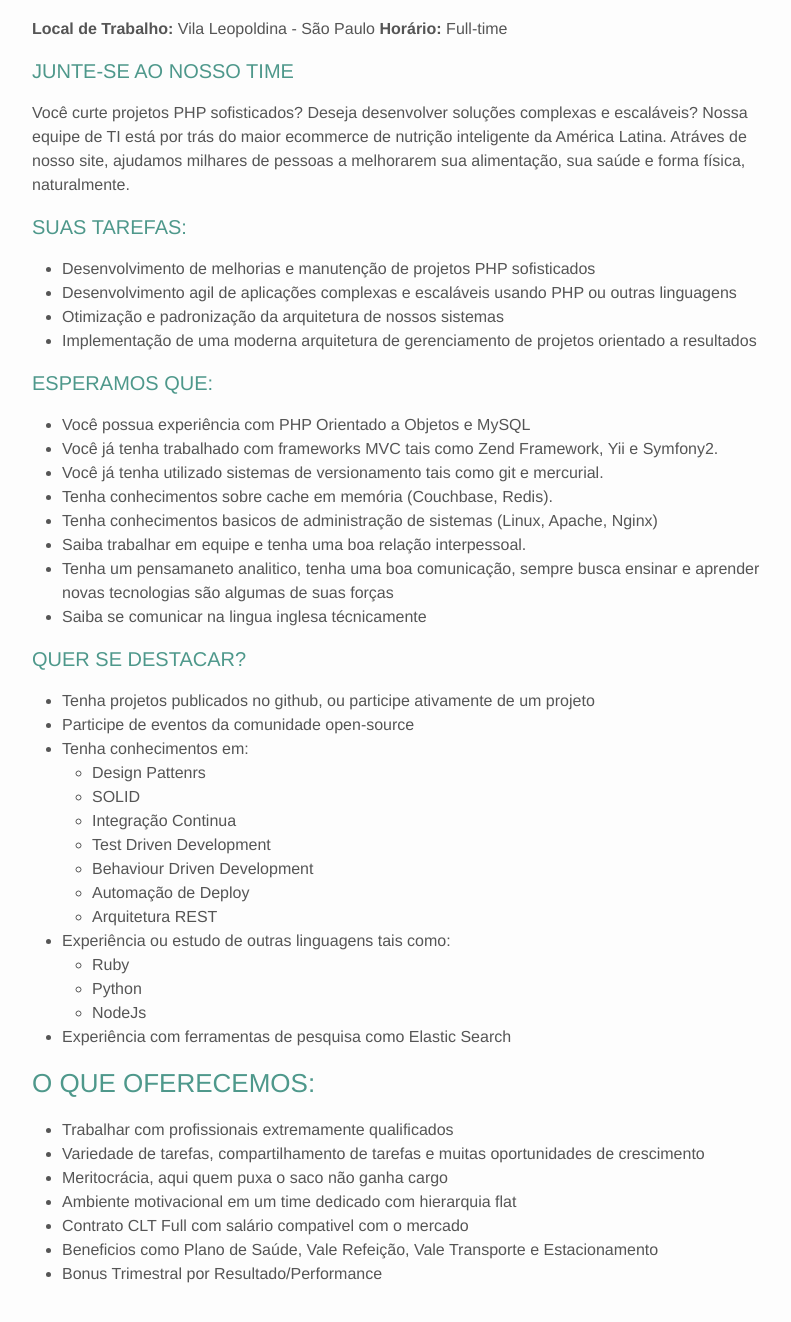
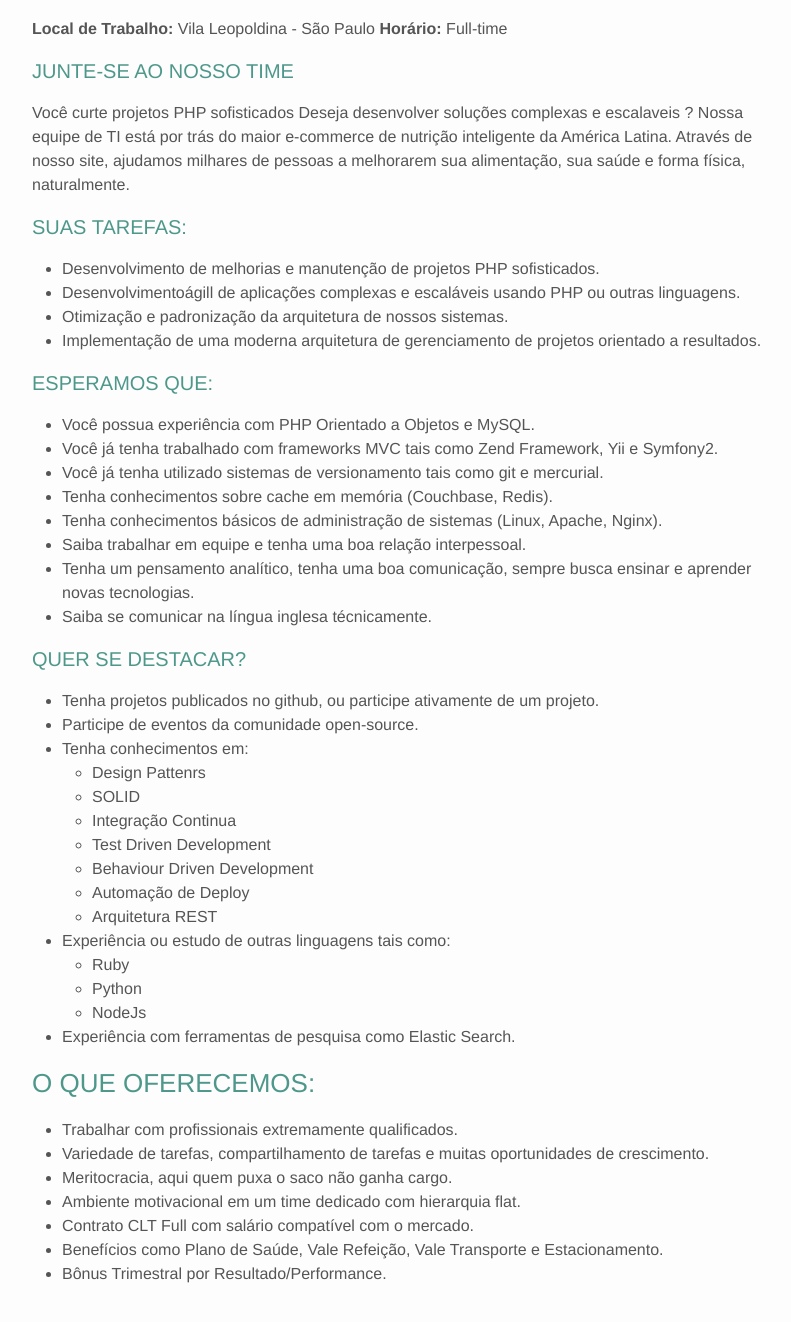
Before and after one commit to natuelabs/jobs, a Jekyll site: the page built from _posts/2015-07-20-desenvolvedor-backend.md, in a window 1280 px wide and 1400 px high, scrolled down 300 px. Shown: the top 1322 px of the window, without its empty margins (238-1029 px from the left). Built offline with Jekyll 4.4.1, drawn with Linux system fonts in a browser that asks for light colours.

Commit message:
#4 Code Review fixes

```diff
--- a/_posts/2015-07-20-desenvolvedor-backend.md
+++ b/_posts/2015-07-20-desenvolvedor-backend.md
@@ -11,34 +11,34 @@ provider: typeform
 **Horário:** Full-time
 
 #### Junte-se ao nosso time
-Você curte projetos PHP sofisticados? Deseja desenvolver soluções complexas e escaláveis?
-Nossa equipe de TI está por trás do maior ecommerce de nutrição inteligente da América Latina.
-Atráves de nosso site, ajudamos milhares de pessoas a melhorarem sua alimentação, sua saúde e forma física, naturalmente.
+Você curte projetos PHP sofisticados Deseja desenvolver soluções complexas e escalaveis ?
+Nossa equipe de TI está por trás do maior e-commerce de nutrição inteligente da América Latina.
+Através de nosso site, ajudamos milhares de pessoas a melhorarem sua alimentação, sua saúde e forma física, naturalmente.
 
 #### Suas tarefas:
 
-- Desenvolvimento de melhorias e manutenção de projetos PHP sofisticados
-- Desenvolvimento agil de aplicações complexas e escaláveis usando PHP ou outras linguagens
-- Otimização e padronização da arquitetura de nossos sistemas
-- Implementação de uma moderna arquitetura de gerenciamento de projetos orientado a resultados
+- Desenvolvimento de melhorias e manutenção de projetos PHP sofisticados.
+- Desenvolvimentoágill de aplicações complexas e escaláveis usando PHP ou outras linguagens.
+- Otimização e padronização da arquitetura de nossos sistemas.
+- Implementação de uma moderna arquitetura de gerenciamento de projetos orientado a resultados.
 
 #### Esperamos que:
 
-- Você possua experiência com PHP Orientado a Objetos e MySQL
+- Você possua experiência com PHP Orientado a Objetos e MySQL.
 - Você já tenha trabalhado com frameworks MVC tais como Zend Framework, Yii e Symfony2.
 - Você já tenha utilizado sistemas de versionamento tais como git e mercurial.
 - Tenha conhecimentos sobre cache em memória (Couchbase, Redis).
-- Tenha conhecimentos basicos de administração de sistemas (Linux, Apache, Nginx)
+- Tenha conhecimentos básicos de administração de sistemas (Linux, Apache, Nginx).
 - Saiba trabalhar em equipe e tenha uma boa relação interpessoal.
-- Tenha um pensamaneto analitico, tenha uma boa comunicação, sempre busca ensinar e aprender novas tecnologias são algumas de suas forças
-- Saiba se comunicar na lingua inglesa técnicamente
+- Tenha um pensamento analítico, tenha uma boa comunicação, sempre busca ensinar e aprender novas tecnologias.
+- Saiba se comunicar na língua inglesa técnicamente.
 
 
 #### Quer se destacar?
-- Tenha projetos publicados no github, ou participe ativamente de um projeto
-- Participe de eventos da comunidade open-source
+- Tenha projetos publicados no github, ou participe ativamente de um projeto.
+- Participe de eventos da comunidade open-source.
 - Tenha conhecimentos em:
-   - Design Pattenrs
+    - Design Pattenrs
     - SOLID
     - Integração Continua
     - Test Driven Development
@@ -49,15 +49,15 @@ Atráves de nosso site, ajudamos milhares de pessoas a melhorarem sua alimentaç
     - Ruby
     - Python
     - NodeJs
-- Experiência com ferramentas de pesquisa como Elastic Search
+- Experiência com ferramentas de pesquisa como Elastic Search.
 
 
 ### O que oferecemos:
 
-- Trabalhar com profissionais extremamente qualificados
-- Variedade de tarefas, compartilhamento de tarefas e muitas oportunidades de crescimento
-- Meritocrácia, aqui quem puxa o saco não ganha cargo
-- Ambiente motivacional em um time dedicado com hierarquia flat
-- Contrato CLT Full com salário compativel com o mercado
-- Beneficios como Plano de Saúde, Vale Refeição, Vale Transporte e Estacionamento
-- Bonus Trimestral por Resultado/Performance
+- Trabalhar com profissionais extremamente qualificados.
+- Variedade de tarefas, compartilhamento de tarefas e muitas oportunidades de crescimento.
+- Meritocracia, aqui quem puxa o saco não ganha cargo.
+- Ambiente motivacional em um time dedicado com hierarquia flat.
+- Contrato CLT Full com salário compatível com o mercado.
+- Benefícios como Plano de Saúde, Vale Refeição, Vale Transporte e Estacionamento.
+- Bônus Trimestral por Resultado/Performance.
```
Also changed, not shown: _posts/2015-07-19-analista-de-qualidade-jr.md (+19 -20 lines).
